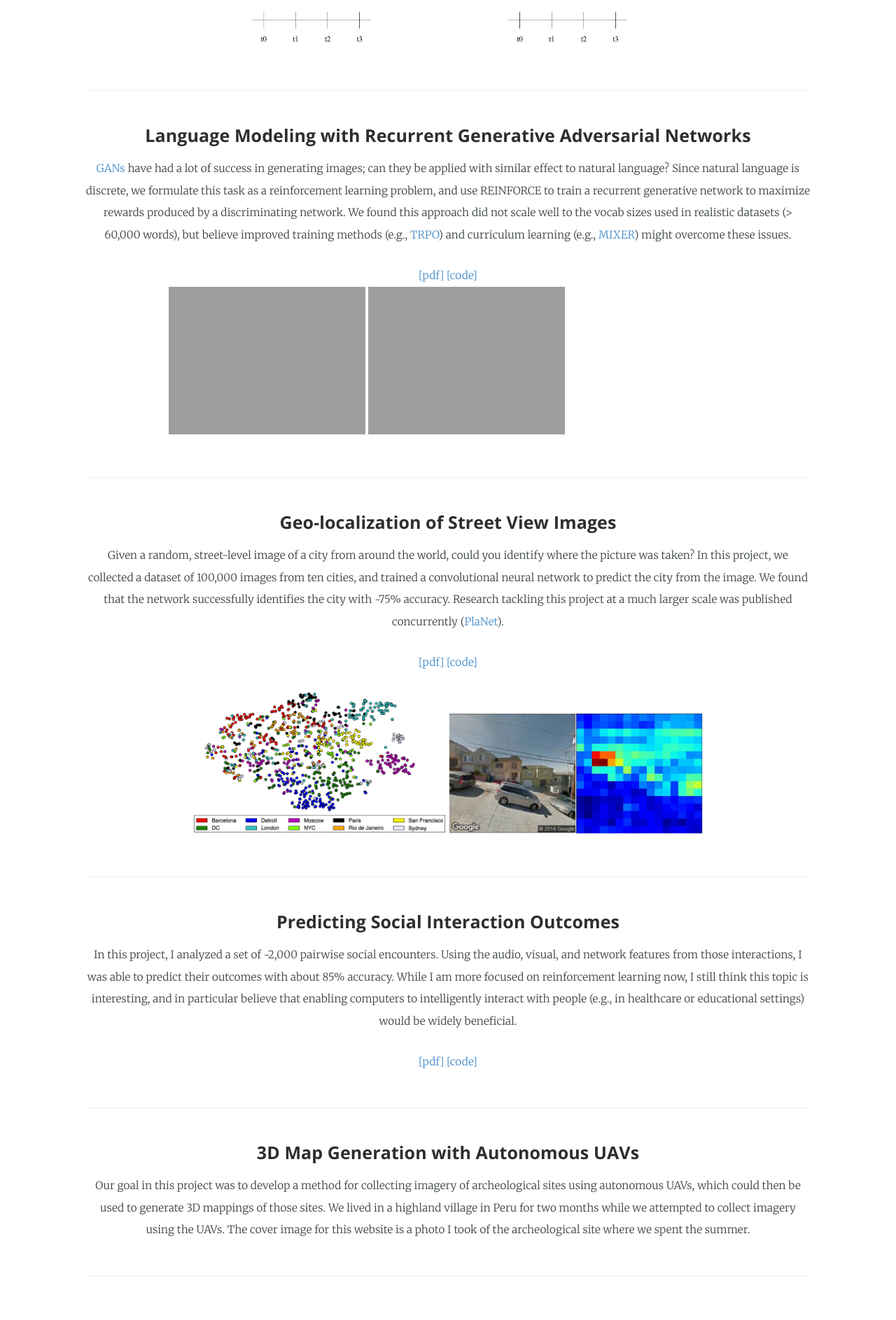
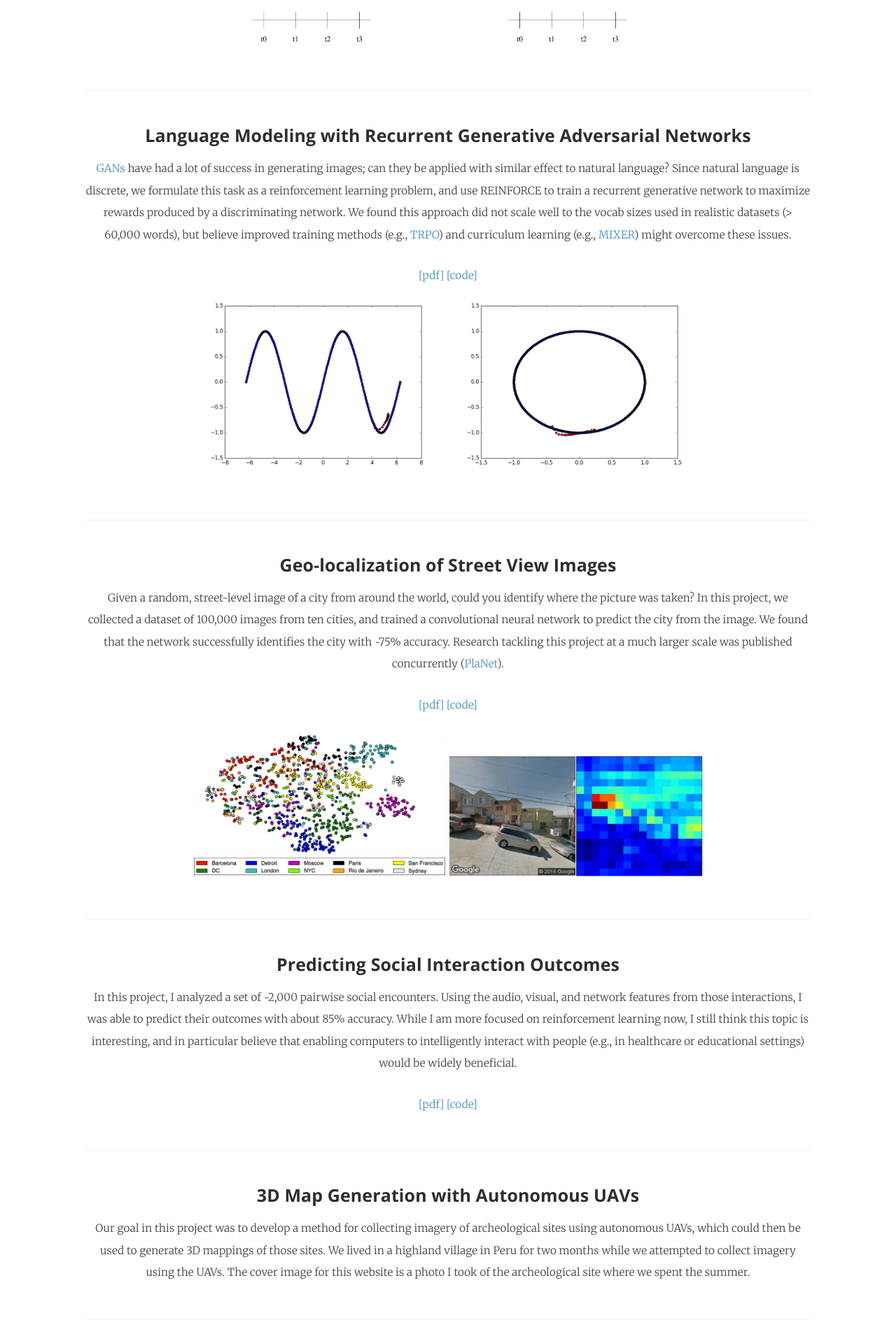
Before and after one commit to wulfebw/legacy.wulfebw.github.io, a Jekyll site: the page built from index.html, in a window 1280 px wide. Shown: the part 2836-4723 px from the top of the page at 70% size. Built offline with Jekyll 4.4.1, drawn with Linux system fonts in a browser that asks for light colours; some web fonts are replaced; before the commit the page ends 4662 px from its top, so only the background shows below that.

Commit message:
removing second set of gifs

```diff
--- a/_includes/main.md
+++ b/_includes/main.md
@@ -69,8 +69,8 @@ How can artificial agents autonomously learn increasingly complex behavior? The
 <div id="content-wrapper">
     <div id="content">
         <div>
-            <img class="small-img" src="{{ site.github.url }}/media/sine.gif" />
-            <img class="small-img" src="{{ site.github.url }}/media/circle.gif" />
+            <img class="small-img" src="{{ site.github.url }}/media/sine_reduced.png" />
+            <img class="small-img" src="{{ site.github.url }}/media/circle_reduced.png" />
         </div>
     </div>
 </div>
```
Also changed, not shown: media/circle_reduced.png (added), media/sine_reduced.png (added).
